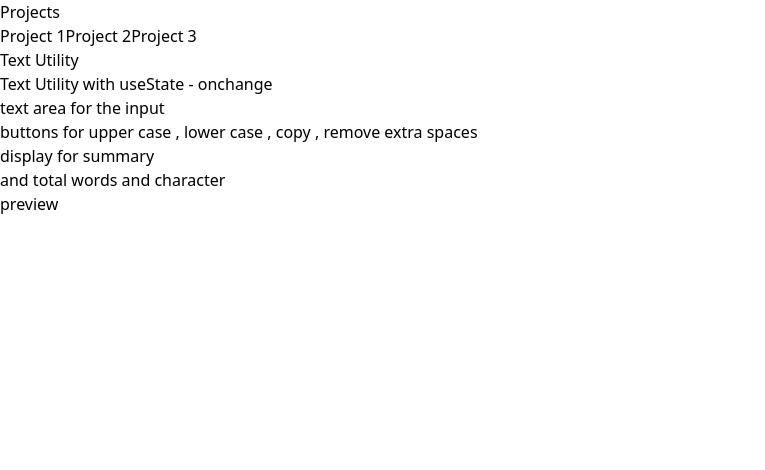
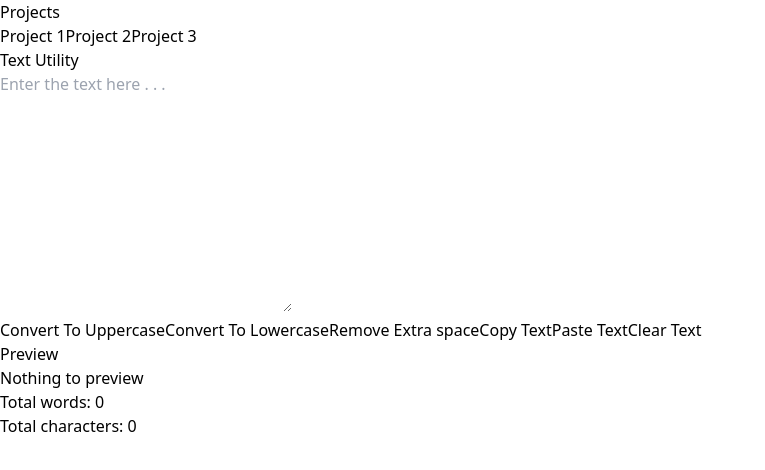
Before and after one commit to prachanda482244/react-minor-projects, a React (Vite) app in the folder react-minor-project/: page /project2 in a window 1280 px wide. Shown: the top 470 px of the page, without its empty margins (0-765 px from the left). Built offline with nearby package versions, Linux system fonts and the light colour scheme.

Commit message:
project 2  completed

```diff
--- a/react-minor-project/src/Projects/Project2/Project2TextUtility.jsx
+++ b/react-minor-project/src/Projects/Project2/Project2TextUtility.jsx
@@ -1,13 +1,73 @@
+import { useRef, useState } from "react"
+
 const Project2TextUtility = () => {
+    const [textData, setTextData] = useState('')
+    const copyRef = useRef(null)
+
+    const handleUppercase = () => setTextData(textData.toUpperCase())
+    const handleLowercase = () => setTextData(textData.toLowerCase())
+    const handleRemoveSpaces = () => setTextData(textData.split(/[ ]+/).join(' '))
+    const handleCopyText = () => {
+        window.navigator.clipboard.writeText(textData)
+        copyRef.current.select()
+    }
+    const handlePasteText = async () => {
+        const text = await window.navigator.clipboard.readText()
+        setTextData((prev) => [...prev, text])
+    }
+    const handleClearText = () => setTextData('')
+
+    console.log(textData.length)
     return (
-        <div className="flex flex-col ">
-            <h1 className="text-xl text-center">Text Utility</h1>
-            Text Utility with useState - onchange<br />
-            text area for the input<br />
-            buttons for upper case , lower case  , copy , remove extra spaces  <br />
-            display for summary  <br />
-            and total words and character  <br />
-            preview<br />
+        <div className="flex pb-20 bg-gray-700 flex-col gap-2 ">
+            <h1 className="md:text-4xl text-2xl  text-center text-white ">Text Utility</h1>
+            <div className="flex flex-col p-3 md:p-0 max-w-5xl mx-auto" >
+                <textarea ref={copyRef} value={textData} onChange={(e) => setTextData(e.target.value)} placeholder="Enter the text here . . ." className="md:w-[70vw] w-full p-3 rounded-lg font-semibold outline-none  h-56" cols={30} rows={10}></textarea>
+                <div className="buttons flex flex-wrap text-sm items-center justify-center gap-3 mt-3">
+                    <button
+                        disabled={textData.length === 0}
+                        className="shadow-lg py-2 disabled:bg-blue-700 px-4 font-semibold bg-blue-600 hover:bg-blue-500 rounded-lg text-black"
+                        onClick={handleUppercase}
+                    >Convert To Uppercase</button>
+
+                    <button
+                        disabled={textData.length === 0}
+                        className="shadow-lg py-2 px-4 font-semibold disabled:bg-sky-700 bg-sky-600 hover:bg-sky-500 rounded-lg text-black"
+                        onClick={handleLowercase}
+                    >Convert To Lowercase</button>
+                    <button
+                        disabled={textData.length === 0}
+
+                        className="shadow-lg py-2 px-4 disabled:bg-green-700 font-semibold bg-green-600 hover:bg-green-500 rounded-lg text-black"
+                        onClick={handleRemoveSpaces}
+                    >Remove Extra space</button>
+                    <button
+                        disabled={textData.length === 0}
+
+                        className="shadow-lg py-2 px-4 disabled:bg-orange-700 font-semibold bg-orange-600 hover:bg-orange-500 rounded-lg text-black"
+                        onClick={handleCopyText}
+                    >Copy Text</button>
+                    <button
+                        disabled={textData.length === 0}
+
+                        className="shadow-lg py-2 px-4 disabled:bg-gray-700 font-semibold bg-gray-600 hover:bg-gray-500 rounded-lg text-black"
+                        onClick={handlePasteText}
+                    >Paste Text</button>
+                    <button
+                        disabled={textData.length === 0}
+
+                        className="shadow-lg py-2 px-4 font-semibold disabled:bg-red-700 bg-red-600 hover:bg-red-500 rounded-lg text-white"
+                        onClick={handleClearText}
+
+                    >Clear Text</button>
+                </div>
+                <div className="text-white font-bold" >
+                    <div className=" text-2xl">Preview</div>
+                    <div className="border border-sky-300 rounded-lg p-2 mt-2 mb-2 font-semibold pt-2 ">{textData.length === 0 ? 'Nothing to preview' : textData}</div>
+                    <div className="text-sm">Total words: {textData.split(/\s+/).filter((elem) => elem.length !== 0).length} <br />
+                        Total characters: {textData.length}</div>
+                </div>
+            </div>
         </div>
     )
 }
```
